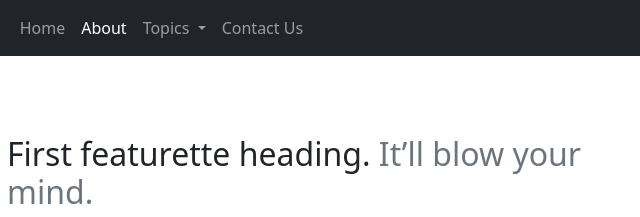
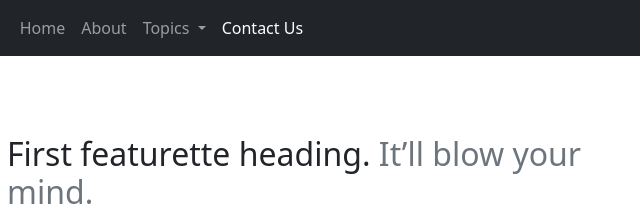
Before and after one commit to MONU8OO8/mannaweb, a plain HTML site: page about.html in a window 1280 px wide. Shown: the top 217 px of the page, 75-715 px from the left. Drawn offline with nearby package versions, Linux system fonts and the light colour scheme.

Commit message:
Update about.html

```diff
--- a/about.html
+++ b/about.html
@@ -33,7 +33,7 @@
                         <a class="nav-link" aria-current="page" href="/">Home</a>
                     </li>
                     <li class="nav-item">
-                        <a class="nav-link active" href="/about.html">About</a>
+                        <a class="nav-link " href="/mannaweb/about.html">About</a>
                     </li>
                     <li class="nav-item dropdown">
                         <a class="nav-link dropdown-toggle" href="#" id="navbarDropdown" role="button"
@@ -51,7 +51,7 @@
                         </ul>
                     </li>
                     <li class="nav-item">
-                        <a class="nav-link" href="/contact.html">Contact Us</a>
+                        <a class="nav-link active" href="/mannaweb/contact.html">Contact Us</a>
                     </li>
 
 
```
